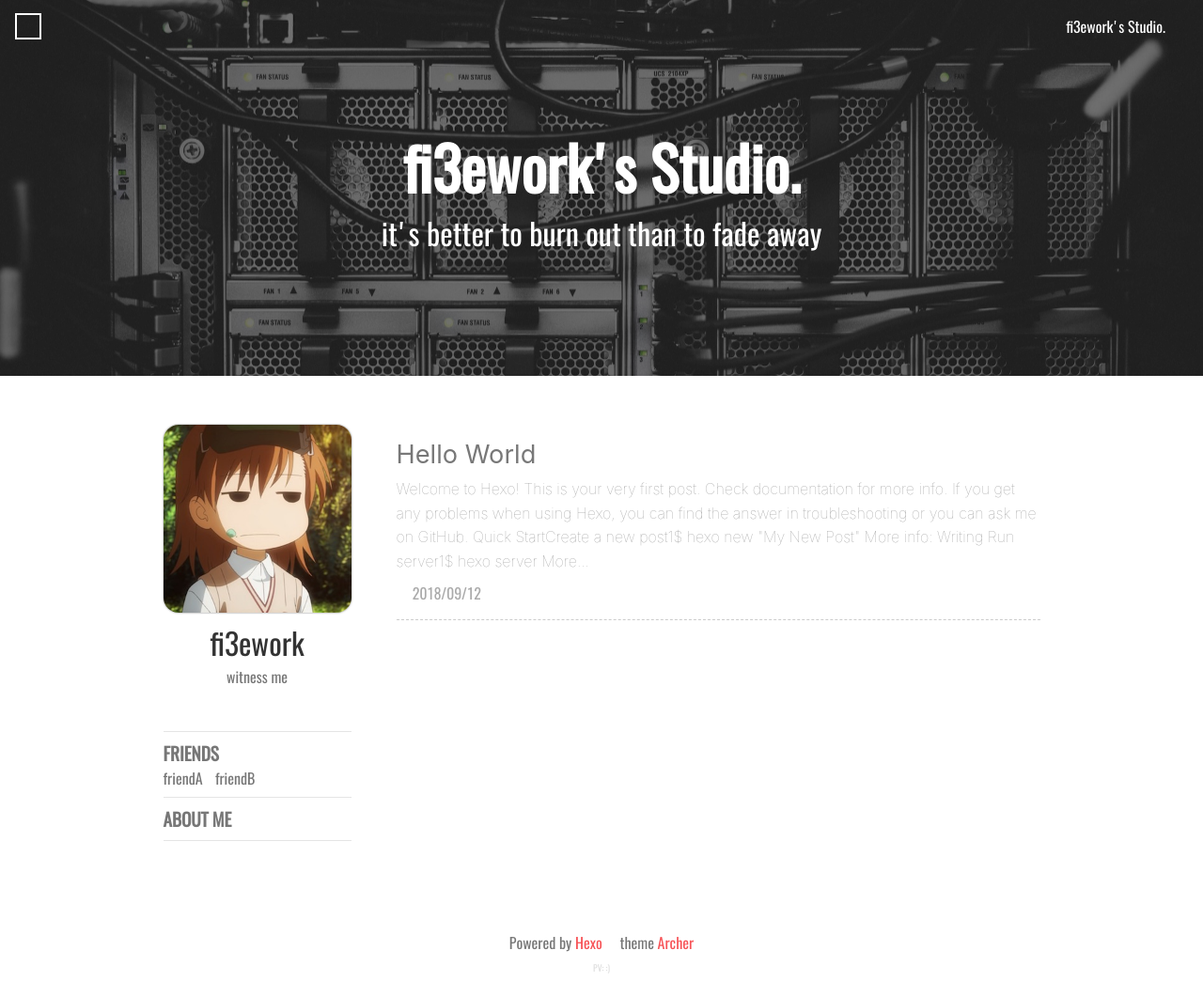
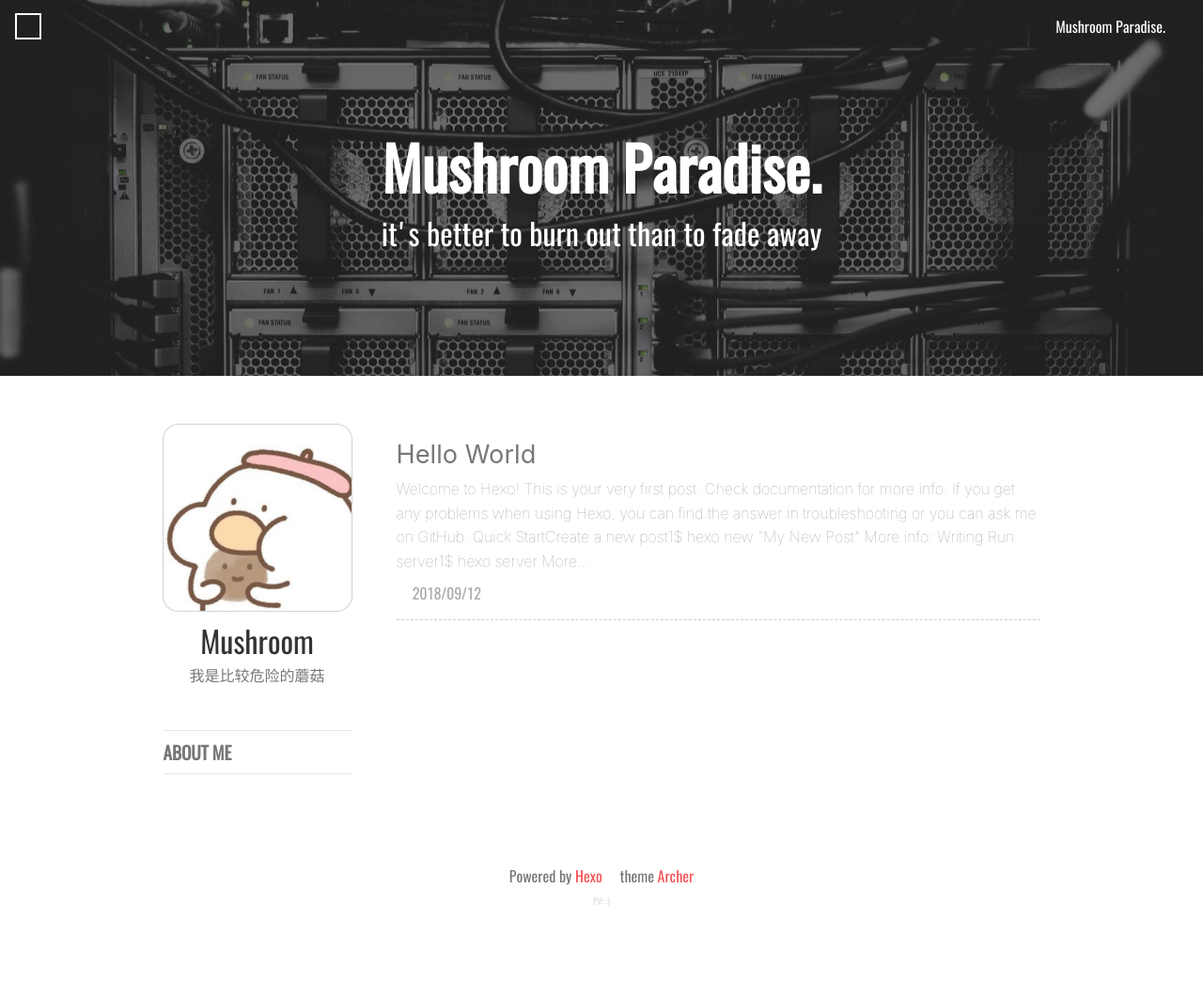
Before and after one commit to mmmmmushroom/mmmmmushroom.github.io, a plain HTML site: page index.html in a window 1280 px wide. Shown: the whole page at 94% size. After the commit the page ends 990 px from the top, so only its background shows below. Drawn offline with nearby package versions, Linux system fonts and the light colour scheme; some packages are replaced by stand-ins of ours; a script that the page names is missing; a web font is replaced by a local one.

Commit message:
Site updated: 2018-09-16 16:39:03

```diff
--- a/index.html
+++ b/index.html
@@ -22,7 +22,7 @@
     <meta name="description" content="">
     <meta http-equiv="Cache-control" content="no-cache">
     <meta http-equiv="X-UA-Compatible" content="IE=edge,chrome=1"/>
-    <title>fi3ework&#39;s Studio</title>
+    <title>Mushroom Paradise</title>
     <style type="text/css">
     @font-face {
         font-family: 'Oswald-Regular';
@@ -210,7 +210,7 @@
     <div class="header-sidebar-menu">&#xe775;</div>
     <!-- post页的toggle banner  -->
 
-    <a class="home-link" href=/>fi3ework's Studio.</a>
+    <a class="home-link" href=/>Mushroom Paradise.</a>
 </header>
     <div class="wrapper">
         <div class="site-intro" style="
@@ -236,7 +236,7 @@ height:50vh;
         <h1 class="intro-title">
             <!-- 主页  -->
 
-            fi3ework's Studio.
+            Mushroom Paradise.
             <!-- 文章页  -->
 
         </h1>
@@ -386,11 +386,11 @@ More...
             <!-- profile -->
 
             <div class="profile">
-    <img class="profile-avatar" alt="avatar" src= /avatar/Misaka.jpg >
-    <div class="profile-name">fi3ework</div>
+    <img class="profile-avatar" alt="avatar" src= /avatar/mushroom.png >
+    <div class="profile-name">Mushroom</div>
 
     <div class="profile-signature">
-        witness me
+        我是比较危险的蘑菇
     </div>
 
 
@@ -399,22 +399,15 @@ More...
 
 
 
-                <a href="mailto:12345@qq.com" class="iconfont-archer email" title=email ></a>
+                <a href="mailto:1105128140@qq.com" class="iconfont-archer email" title=email ></a>
 
 
 
 
 
-                <a href="//github.com/fi3ework" class="iconfont-archer github" target="_blank" title=github></a>
+                <a href="//github.com/mmmmmushroom" class="iconfont-archer github" target="_blank" title=github></a>
 
 
-
-
-
-                <span class="iconfont-archer wechat" title=wechat>
-
-                  <img class="profile-qr" src="/assets/example_qr.png" />
-                </span>
 
 
 
@@ -456,25 +449,6 @@ More...
     </div>
 
 
-        <div class="friends">
-            <div>FRIENDS</div>
-
-
-                    <span>
-                        <a href= //www.baidu.com target="_black">friendA</a>
-                    </span>
-
-
-
-                    <span>
-                        <a href= //www.google.com target="_black">friendB</a>
-                    </span>
-
-
-
-
-        </div>
-
 
         <div class="about-me">
             <a href = "/about" >ABOUT ME</a>
@@ -491,22 +465,15 @@ More...
 
 
 
-                <a href="mailto:12345@qq.com" class="iconfont-archer email" title=email ></a>
+                <a href="mailto:1105128140@qq.com" class="iconfont-archer email" title=email ></a>
 
 
 
 
 
-                <a href="//github.com/fi3ework" class="iconfont-archer github" target="_blank" title=github></a>
+                <a href="//github.com/mmmmmushroom" class="iconfont-archer github" target="_blank" title=github></a>
 
 
-
-
-
-                <span class="iconfont-archer wechat" title=wechat>
-
-                  <img class="profile-qr" src="/assets/example_qr.png" />
-                </span>
 
 
 
```
Also changed, not shown: 2018/09/12/hello-world/index.html (+5 -12 lines), archives/2018/09/index.html (+4 -11 lines), archives/2018/index.html (+4 -11 lines), archives/index.html (+4 -11 lines), avatar/mushroom.png (added).
